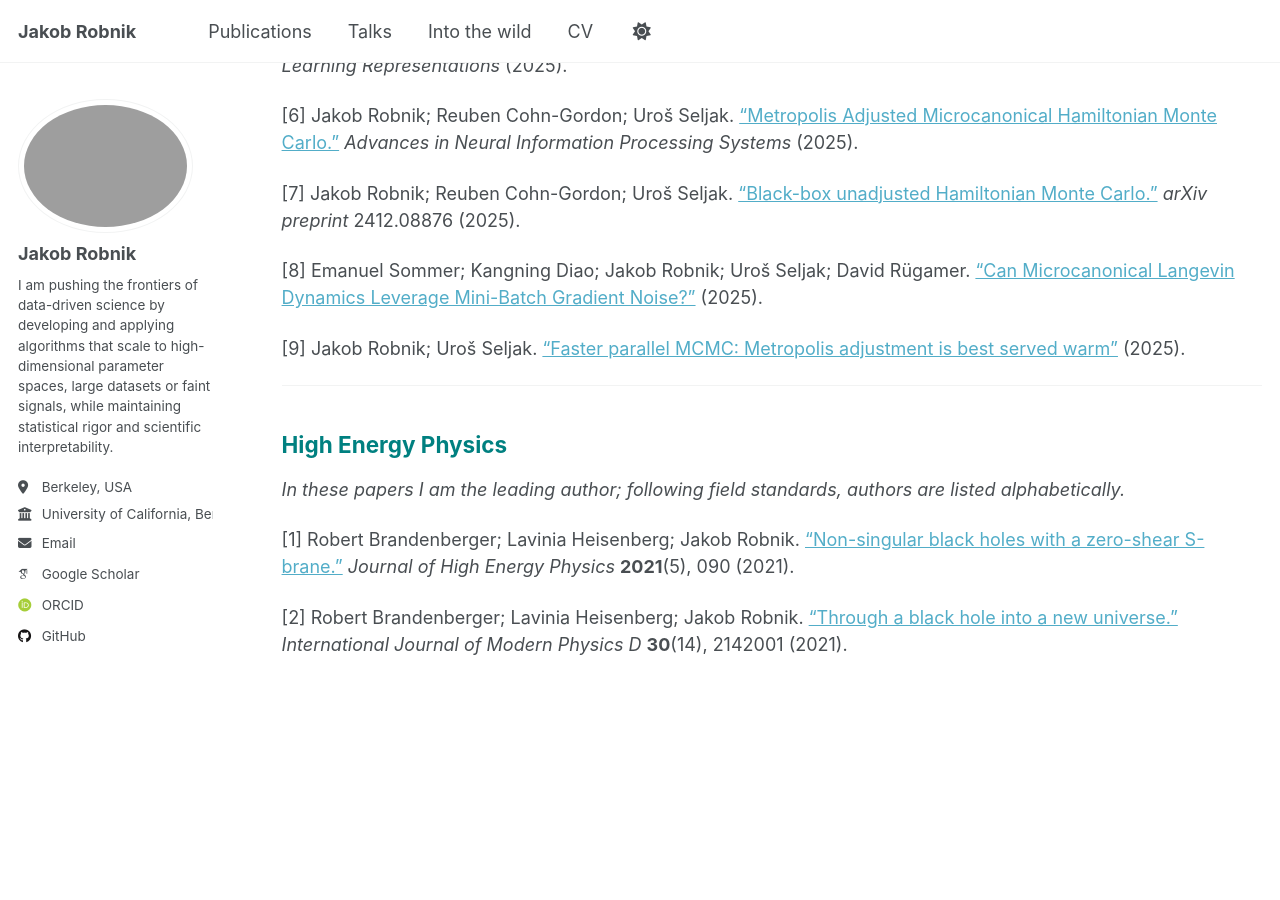
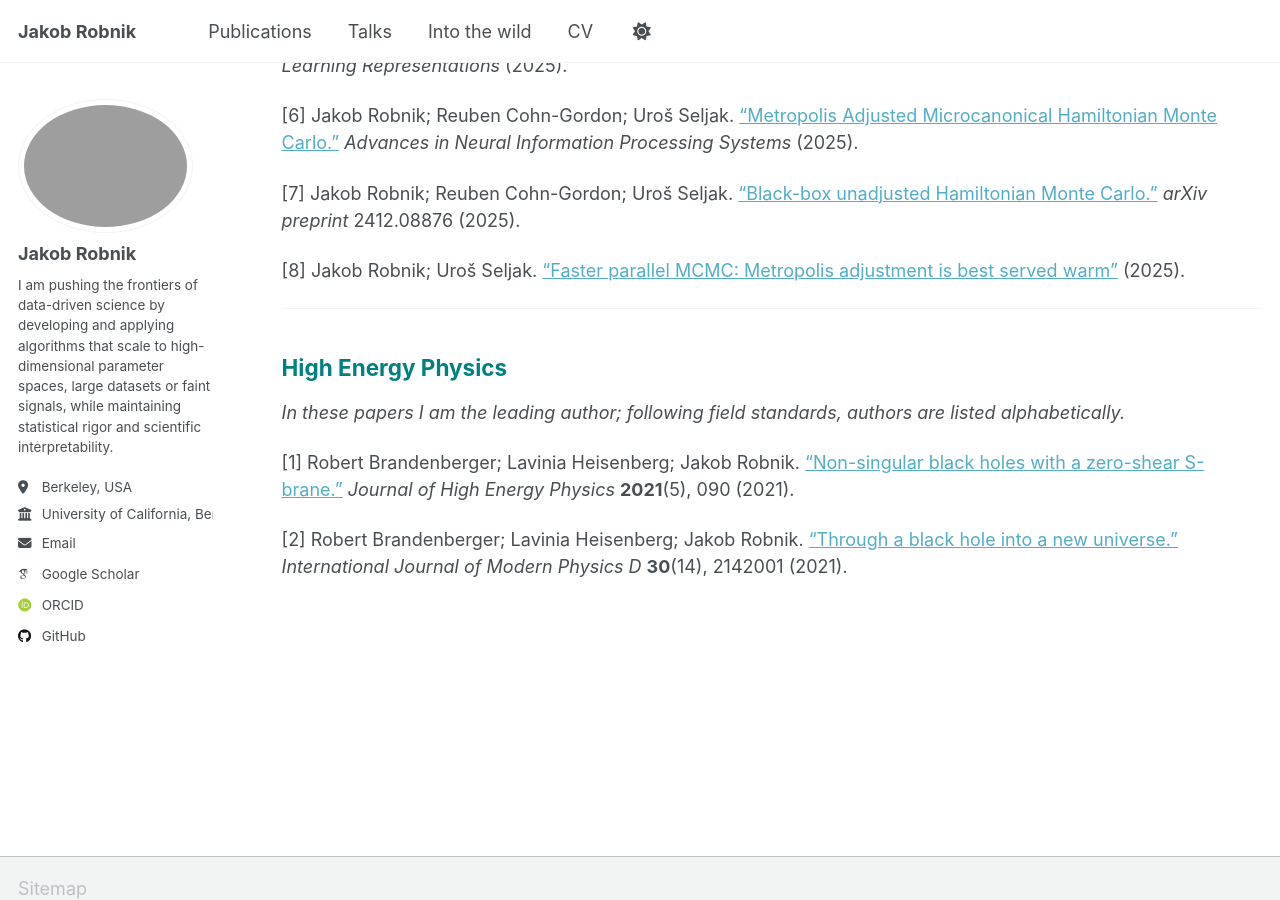
Before and after one commit to JakobRobnik/JakobRobnik.github.io, a Jekyll site: the page built from _pages/publications.md, in a window 1280 px wide and 900 px high, scrolled down 1130 px. Built offline with Jekyll 4.4.1, drawn with Linux system fonts in a browser that asks for light colours; some web fonts are replaced; a script that is not in the unit is left out.

Commit message:
Update publications.md

```diff
--- a/_pages/publications.md
+++ b/_pages/publications.md
@@ -44,9 +44,7 @@ Processing Systems* (2025).
 
 [7] Jakob Robnik; Reuben Cohn-Gordon; Uroš Seljak. ["Black-box unadjusted Hamiltonian Monte Carlo.”](https://doi.org/10.48550/arXiv.2412.08876) *arXiv preprint* 2412.08876 (2025).
 
-[8] Emanuel Sommer; Kangning Diao; Jakob Robnik; Uroš Seljak; David Rügamer. ["Can Microcanonical Langevin Dynamics Leverage Mini-Batch Gradient Noise?”]() (2025).
-
-[9] Jakob Robnik; Uroš Seljak. ["Faster parallel MCMC: Metropolis adjustment is best served warm”]() (2025).
+[8] Jakob Robnik; Uroš Seljak. ["Faster parallel MCMC: Metropolis adjustment is best served warm”]() (2025).
 
 ---
 
```
